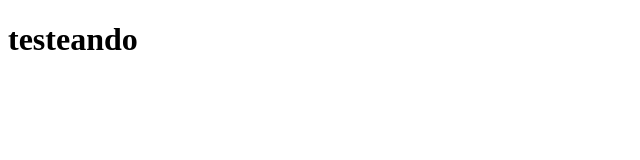
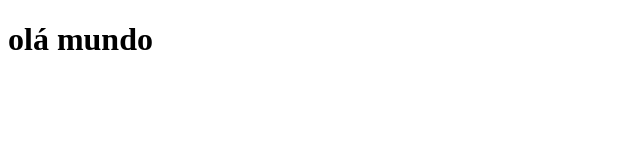
Before and after one commit to ffelixl/testeGit, a plain HTML site: page index.html in a window 1280 px wide. Shown: the whole page, without its empty margins (0-640 px from the left). Drawn offline with Linux system fonts and the light colour scheme.

Commit message:
funcionalidade executada

```diff
--- a/index.html
+++ b/index.html
@@ -7,7 +7,7 @@
 </head>
 <body>
     <h1>
-        testeando
+        olá mundo
     </h1>
 </body>
 </html>
```
